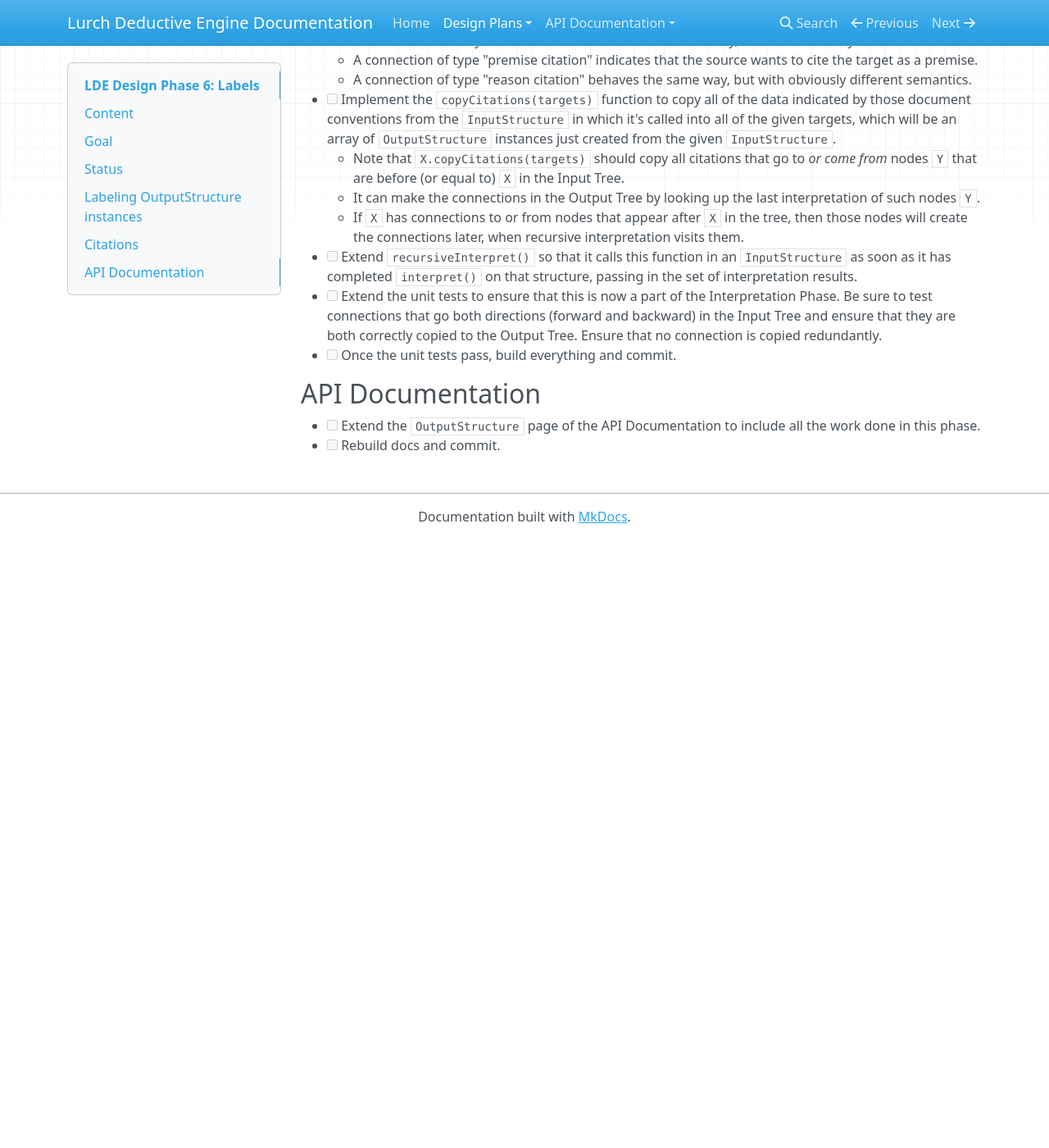
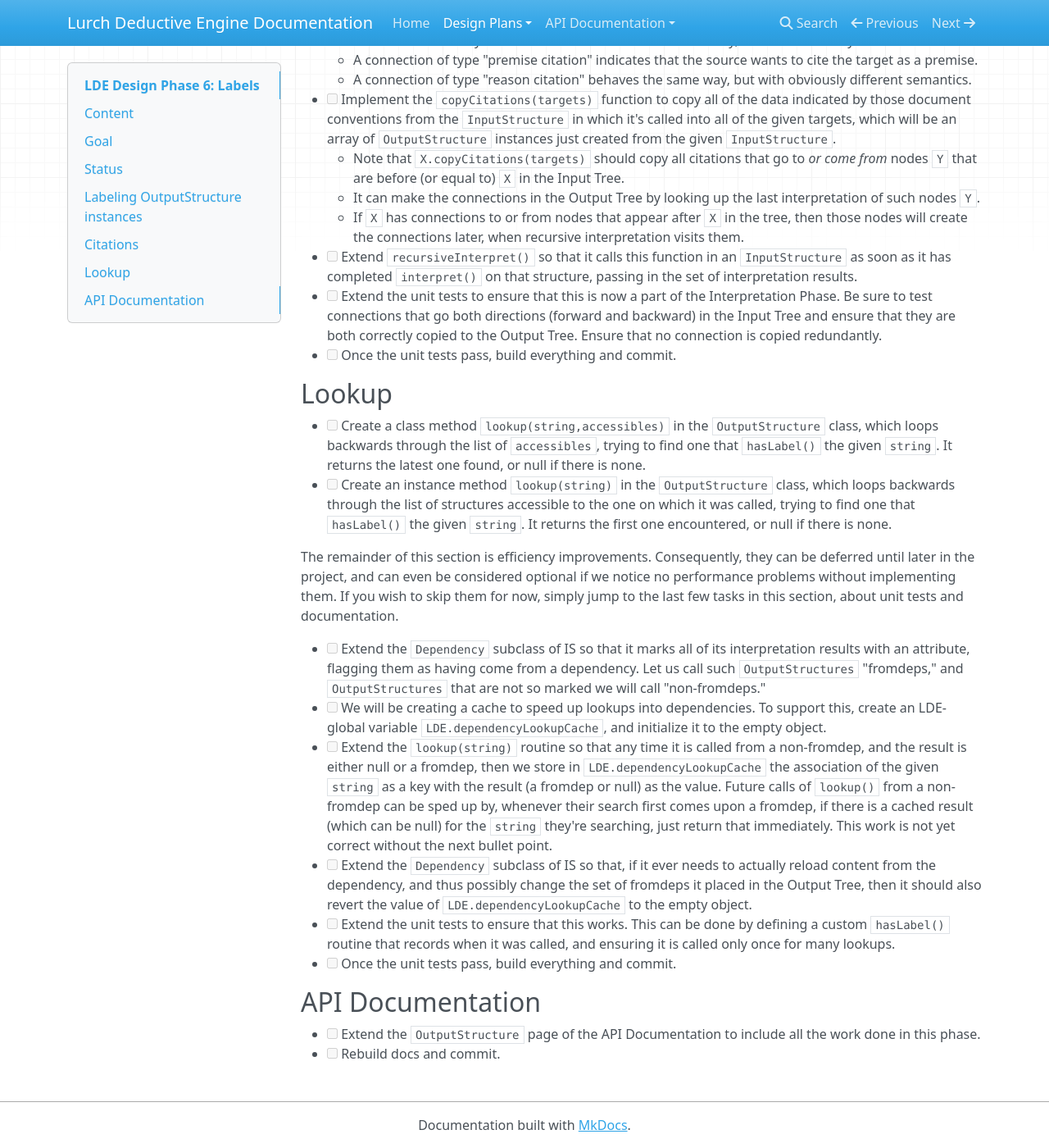
Before and after one commit to lurchmath/lde, an MkDocs documentation site: the page built from docs/phase6-labels.md, in a window 1280 px wide and 1400 px high, scrolled down 1154 px. Shown: the whole window at 82% size. Built offline with MkDocs 1.6.1, drawn with Linux system fonts in a browser that asks for light colours; nearby versions of some CDN libraries; old or Windows-style settings are respelled for this version of MkDocs; before the commit the page ends 1812 px from its top, so only the background shows below that.

Commit message:
Adding to docs a missing step and an efficiency idea

```diff
--- a/docs/phase6-labels.md
+++ b/docs/phase6-labels.md
@@ -91,6 +91,48 @@ This has not been implemented.  See the tasks below.
    is copied redundantly.
  * [ ] Once the unit tests pass, build everything and commit.
 
+## Lookup
+
+ * [ ] Create a class method `lookup(string,accessibles)` in the
+   `OutputStructure` class, which loops backwards through the list of
+   `accessibles`, trying to find one that `hasLabel()` the given `string`.
+   It returns the latest one found, or null if there is none.
+ * [ ] Create an instance method `lookup(string)` in the `OutputStructure`
+   class, which loops backwards through the list of structures accessible to
+   the one on which it was called, trying to find one that `hasLabel()` the
+   given `string`.  It returns the first one encountered, or null if there
+   is none.
+
+The remainder of this section is efficiency improvements.  Consequently,
+they can be deferred until later in the project, and can even be considered
+optional if we notice no performance problems without implementing them.  If
+you wish to skip them for now, simply jump to the last few tasks in this
+section, about unit tests and documentation.
+
+ * [ ] Extend the `Dependency` subclass of IS so that it marks all of its
+   interpretation results with an attribute, flagging them as having come
+   from a dependency.  Let us call such `OutputStructures` "fromdeps," and
+   `OutputStructures` that are not so marked we will call "non-fromdeps."
+ * [ ] We will be creating a cache to speed up lookups into dependencies.
+   To support this, create an LDE-global variable
+   `LDE.dependencyLookupCache`, and initialize it to the empty object.
+ * [ ] Extend the `lookup(string)` routine so that any time it is called
+   from a non-fromdep, and the result is either null or a fromdep, then we
+   store in `LDE.dependencyLookupCache` the association of the given
+   `string` as a key with the result (a fromdep or null) as the value.
+   Future calls of `lookup()` from a non-fromdep can be sped up by, whenever
+   their search first comes upon a fromdep, if there is a cached result
+   (which can be null) for the `string` they're searching, just return that
+   immediately.  This work is not yet correct without the next bullet point.
+ * [ ] Extend the `Dependency` subclass of IS so that, if it ever needs to
+   actually reload content from the dependency, and thus possibly change the
+   set of fromdeps it placed in the Output Tree, then it should also revert
+   the value of `LDE.dependencyLookupCache` to the empty object.
+ * [ ] Extend the unit tests to ensure that this works.  This can be done by
+   defining a custom `hasLabel()` routine that records when it was called,
+   and ensuring it is called only once for many lookups.
+ * [ ] Once the unit tests pass, build everything and commit.
+
 ## API Documentation
 
  * [ ] Extend the `OutputStructure` page of the API Documentation to include
```
Also changed, not shown: site/index.html, site/phase6-labels/index.html, site/search/search_index.json.
